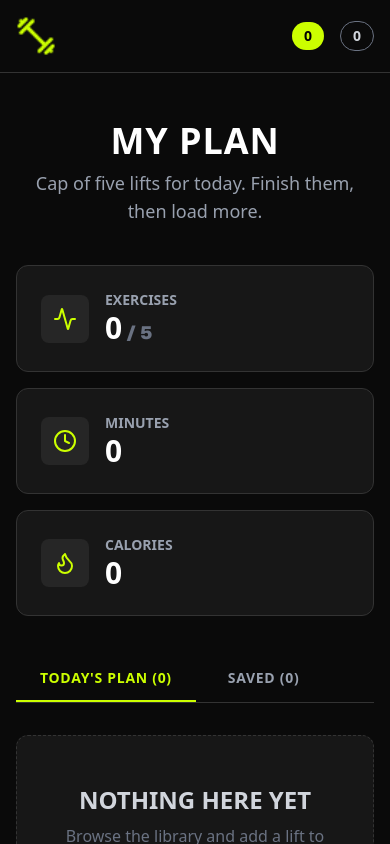
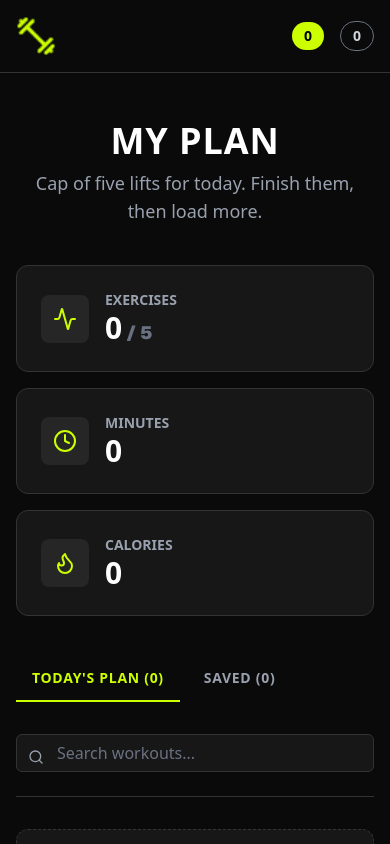
Before and after one commit to khatunajannatruhi/fitlog, a Next.js app: page /my-plan in a window 390 px wide. Shown: the top 844 px of the page. Built offline with nearby package versions, Linux system fonts and the light colour scheme.

Commit message:
commit 10: add search functionality to my plan page

```diff
--- a/src/app/my-plan/MyPlanClient.tsx
+++ b/src/app/my-plan/MyPlanClient.tsx
@@ -6,13 +6,14 @@ import { useState, useEffect } from 'react';
 import { useSearchParams } from 'next/navigation';
 import Image from 'next/image';
 import Link from 'next/link';
-import { Check, X, Clock, Flame, Star, Activity, Loader2 } from 'lucide-react';
+import { Check, X, Clock, Flame, Star, Activity, Loader2, Search } from 'lucide-react';
 import toast from 'react-hot-toast';
 
 export default function MyPlanClient() {
   const searchParams = useSearchParams();
   const initialTab = searchParams.get('tab') === 'saved' ? 'saved' : 'plan';
   const [activeTab, setActiveTab] = useState<'plan' | 'saved'>(initialTab);
+  const [searchQuery, setSearchQuery] = useState('');
   const isHydrated = useHydrated();
 
   const { planWorkouts, savedWorkouts, removeFromPlan, removeFromSaved, markAsDone } = useStore();
@@ -23,7 +24,6 @@ export default function MyPlanClient() {
       setActiveTab(tab);
     }
   }, [searchParams]);
-
   if (!isHydrated) {
     return (
       <div className="flex-1 flex flex-col items-center justify-center min-h-[50vh]">
@@ -35,7 +35,11 @@ export default function MyPlanClient() {
     );
   }
 
-  const workouts = activeTab === 'plan' ? planWorkouts : savedWorkouts;
+  const baseWorkouts = activeTab === 'plan' ? planWorkouts : savedWorkouts;
+  const workouts = baseWorkouts.filter(w =>
+    w.name.toLowerCase().includes(searchQuery.toLowerCase()) ||
+    w.category.toLowerCase().includes(searchQuery.toLowerCase())
+  );
 
   const totalExercises = planWorkouts.length;
   const totalMinutes = planWorkouts.reduce((acc, curr) => acc + curr.duration, 0);
@@ -103,11 +107,12 @@ export default function MyPlanClient() {
         </div>
       </div>
 
-      {/* Tabs */}
-      <div className="flex space-x-2 border-b border-[#333333] mb-8">
+      {/* Tabs and Search */}
+      <div className="flex flex-col sm:flex-row justify-between items-start sm:items-center border-b border-[#333333] mb-8 pb-4 sm:pb-0 space-y-4 sm:space-y-0 gap-4">
+        <div className="flex space-x-2">
           <button
             onClick={() => setActiveTab('plan')}
-          className={`px-6 py-3 font-bold uppercase tracking-wider text-sm transition-colors border-b-2 ${
+            className={`px-4 sm:px-6 py-3 font-bold uppercase tracking-wider text-sm transition-colors border-b-2 sm:translate-y-[2px] ${
               activeTab === 'plan' ? 'border-[#ccff00] text-[#ccff00]' : 'border-transparent text-gray-400 hover:text-gray-200'
             }`}
           >
@@ -115,12 +120,26 @@ export default function MyPlanClient() {
           </button>
           <button
             onClick={() => setActiveTab('saved')}
-          className={`px-6 py-3 font-bold uppercase tracking-wider text-sm transition-colors border-b-2 ${
+            className={`px-4 sm:px-6 py-3 font-bold uppercase tracking-wider text-sm transition-colors border-b-2 sm:translate-y-[2px] ${
               activeTab === 'saved' ? 'border-[#ccff00] text-[#ccff00]' : 'border-transparent text-gray-400 hover:text-gray-200'
             }`}
           >
             Saved ({savedWorkouts.length})
           </button>
+        </div>
+
+        <div className="relative w-full sm:w-64 pb-2 sm:pb-0">
+          <div className="absolute inset-y-0 left-0 pl-3 flex items-center pointer-events-none sm:pb-2">
+            <Search className="h-4 w-4 text-gray-400" />
+          </div>
+          <input
+            type="text"
+            placeholder="Search workouts..."
+            value={searchQuery}
+            onChange={(e) => setSearchQuery(e.target.value)}
+            className="block w-full pl-10 pr-3 py-2 border border-[#333333] rounded-md leading-5 bg-[#171717] text-gray-300 placeholder-gray-500 focus:outline-none focus:border-[#ccff00] focus:ring-1 focus:ring-[#ccff00] sm:text-sm transition-colors"
+          />
+        </div>
       </div>
 
       {/* Workout cards list */}
```
Lines whose indentation alone changed are shown as unchanged.
